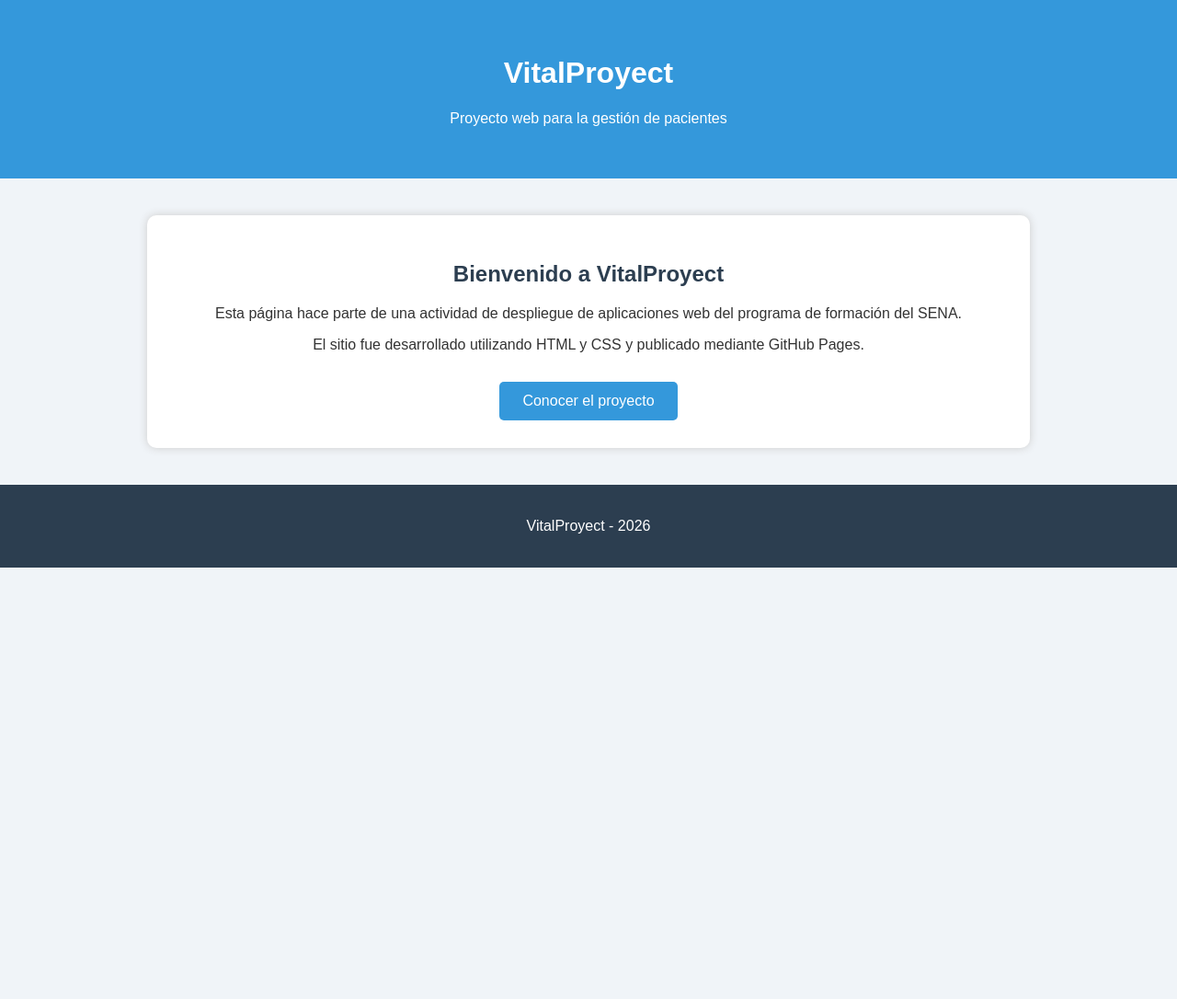
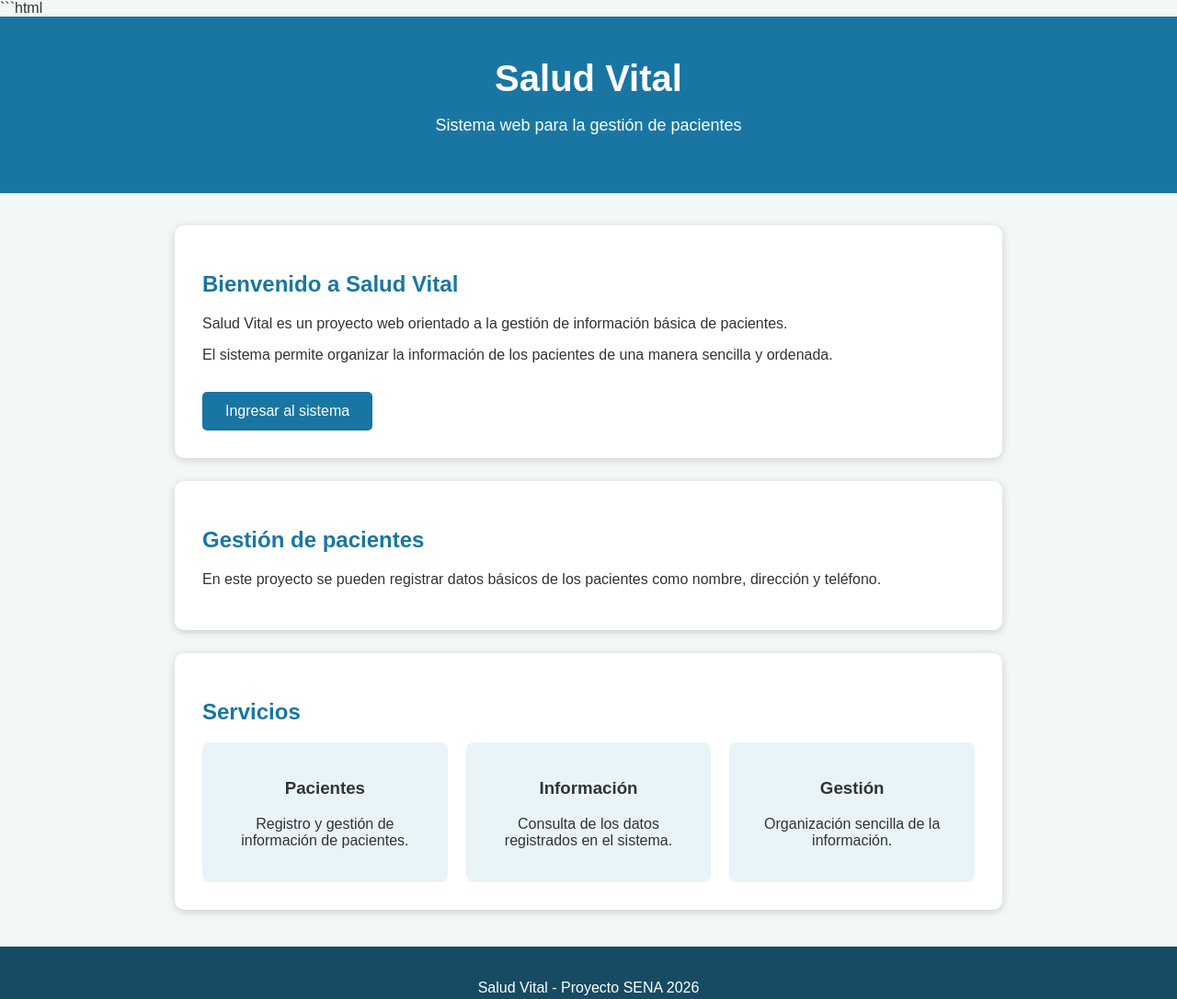
Before and after one commit to vivi12728/vitalproyect-web, a plain HTML site: page index.html in a window 1280 px wide. Shown: the top 1086 px of the page at 92% size. Before the commit the page ends 800 px from the top, so only its background shows below. Drawn offline with Linux system fonts and the light colour scheme.

Commit message:
Revise index.html for Salud Vital project
Updated the title and content for the project, changed styles, and improved structure.

````diff
--- a/index.html
+++ b/index.html
@@ -1,44 +1,74 @@
+```html
 <!DOCTYPE html>
 <html lang="es">
+
 <head>
     <meta charset="UTF-8">
     <meta name="viewport" content="width=device-width, initial-scale=1.0">
 
-    <title>VitalProyect</title>
+    <title>Salud Vital</title>
 
     <style>
+
         body {
             font-family: Arial, sans-serif;
             margin: 0;
-            background-color: #f0f4f8;
+            background-color: #f2f7f8;
             color: #333;
         }
 
         header {
-            background-color: #3498db;
+            background-color: #1976a3;
             color: white;
             text-align: center;
-            padding: 40px;
+            padding: 45px 20px;
+        }
+
+        header h1 {
+            margin: 0;
+            font-size: 40px;
+        }
+
+        header p {
+            font-size: 18px;
         }
 
         .contenedor {
-            width: 80%;
+            width: 85%;
             max-width: 900px;
-            margin: 40px auto;
+            margin: 35px auto;
+        }
+
+        .tarjeta {
             background-color: white;
             padding: 30px;
+            margin-bottom: 25px;
             border-radius: 10px;
-            box-shadow: 0 0 10px #ccc;
-            text-align: center;
+            box-shadow: 0 2px 8px #cccccc;
         }
 
         h2 {
-            color: #2c3e50;
+            color: #1976a3;
+        }
+
+        .servicios {
+            display: flex;
+            gap: 20px;
+            flex-wrap: wrap;
+        }
+
+        .servicio {
+            flex: 1;
+            min-width: 200px;
+            padding: 20px;
+            background-color: #e8f4f8;
+            border-radius: 8px;
+            text-align: center;
         }
 
         .boton {
             display: inline-block;
-            background-color: #3498db;
+            background-color: #1976a3;
             color: white;
             padding: 12px 25px;
             text-decoration: none;
@@ -47,42 +77,125 @@
         }
 
         footer {
+            background-color: #164b63;
+            color: white;
             text-align: center;
             padding: 20px;
-            background-color: #2c3e50;
-            color: white;
+            margin-top: 40px;
         }
+
     </style>
+
 </head>
 
 <body>
 
     <header>
-    <h1>VitalProyect</h1>
-    <p>Proyecto web para la gestión de pacientes</p>
+
+        <h1>Salud Vital</h1>
+
+        <p>
+            Sistema web para la gestión de pacientes
+        </p>
+
     </header>
+
 
     <div class="contenedor">
 
-    <h2>Bienvenido a VitalProyect</h2>
+
+        <div class="tarjeta">
+
+            <h2>Bienvenido a Salud Vital</h2>
 
             <p>
-        Esta página hace parte de una actividad de despliegue
-        de aplicaciones web del programa de formación del SENA.
+                Salud Vital es un proyecto web orientado a la
+                gestión de información básica de pacientes.
             </p>
 
             <p>
-        El sitio fue desarrollado utilizando HTML y CSS
-        y publicado mediante GitHub Pages.
+                El sistema permite organizar la información
+                de los pacientes de una manera sencilla y ordenada.
             </p>
 
-    <a href="#" class="boton">Conocer el proyecto</a>
+            <a href="#" class="boton">
+                Ingresar al sistema
+            </a>
 
         </div>
 
+
+        <div class="tarjeta">
+
+            <h2>Gestión de pacientes</h2>
+
+            <p>
+                En este proyecto se pueden registrar datos
+                básicos de los pacientes como nombre,
+                dirección y teléfono.
+            </p>
+
+        </div>
+
+
+        <div class="tarjeta">
+
+            <h2>Servicios</h2>
+
+            <div class="servicios">
+
+                <div class="servicio">
+
+                    <h3>Pacientes</h3>
+
+                    <p>
+                        Registro y gestión de información
+                        de pacientes.
+                    </p>
+
+                </div>
+
+
+                <div class="servicio">
+
+                    <h3>Información</h3>
+
+                    <p>
+                        Consulta de los datos registrados
+                        en el sistema.
+                    </p>
+
+                </div>
+
+
+                <div class="servicio">
+
+                    <h3>Gestión</h3>
+
+                    <p>
+                        Organización sencilla de la
+                        información.
+                    </p>
+
+                </div>
+
+            </div>
+
+        </div>
+
+
+    </div>
+
+
     <footer>
-    <p>VitalProyect - 2026</p>
+
+        <p>
+            Salud Vital - Proyecto SENA 2026
+        </p>
+
     </footer>
 
 </body>
+
 </html>
+```
````
Lines whose indentation alone changed are shown as unchanged.
